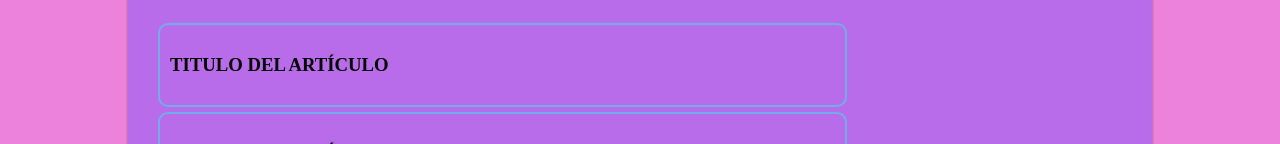
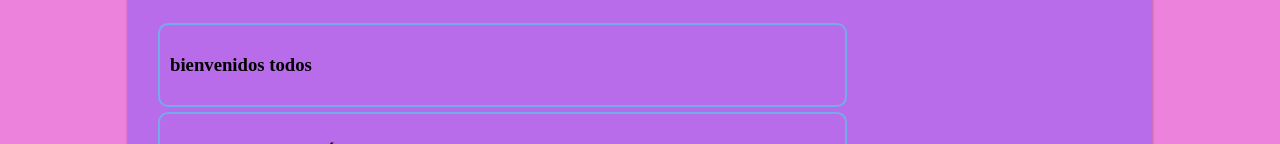
Before and after one commit to anafloresn01/esc-proy, a plain HTML site: page index.html in a window 1280 px wide. Shown: the part 280-424 px from the top of the page. Drawn offline with Linux system fonts and the light colour scheme.

Commit message:
"midifique titulo 1"

```diff
--- a/index.html
+++ b/index.html
@@ -38,7 +38,7 @@
 
 <section>
   <article >
-    <h1> TITULO DEL ARTÍCULO</h1>
+    <h1> bienvenidos todos</h1>
   </article>
 
   <article >
```
